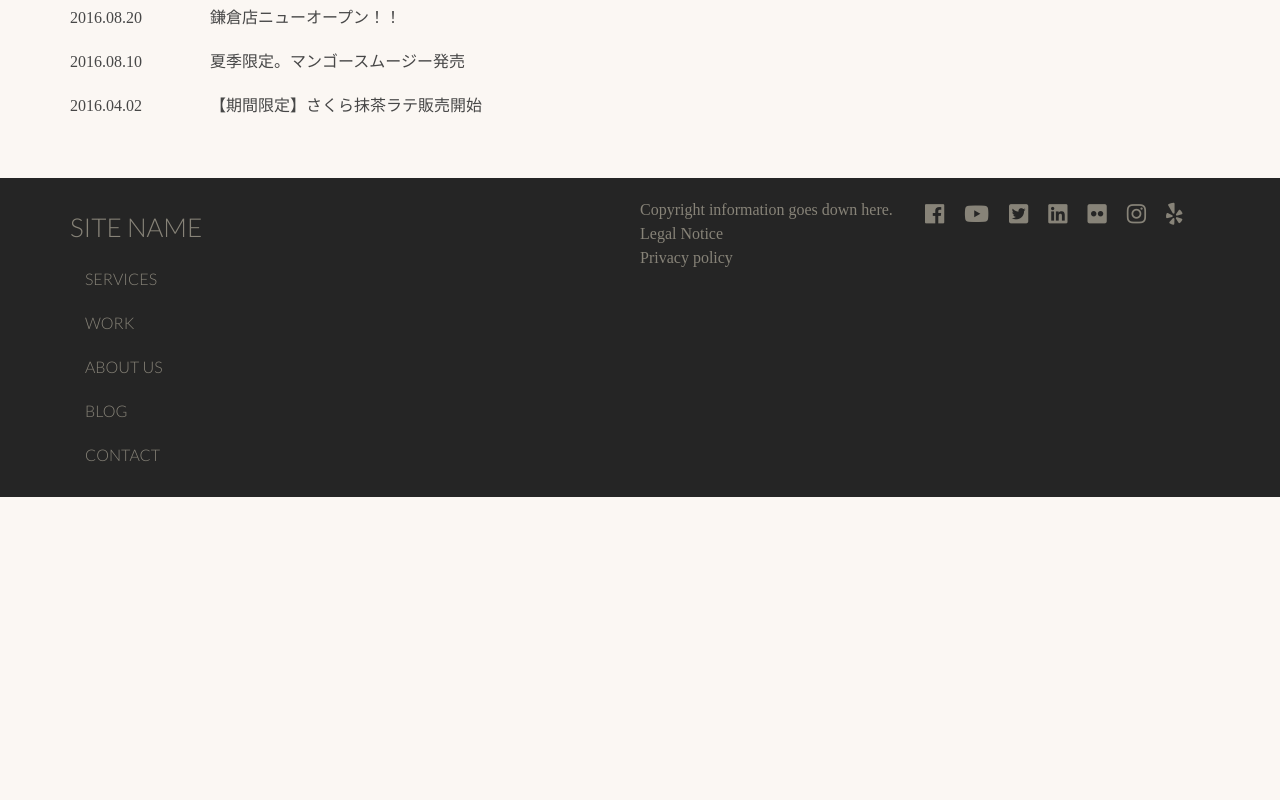
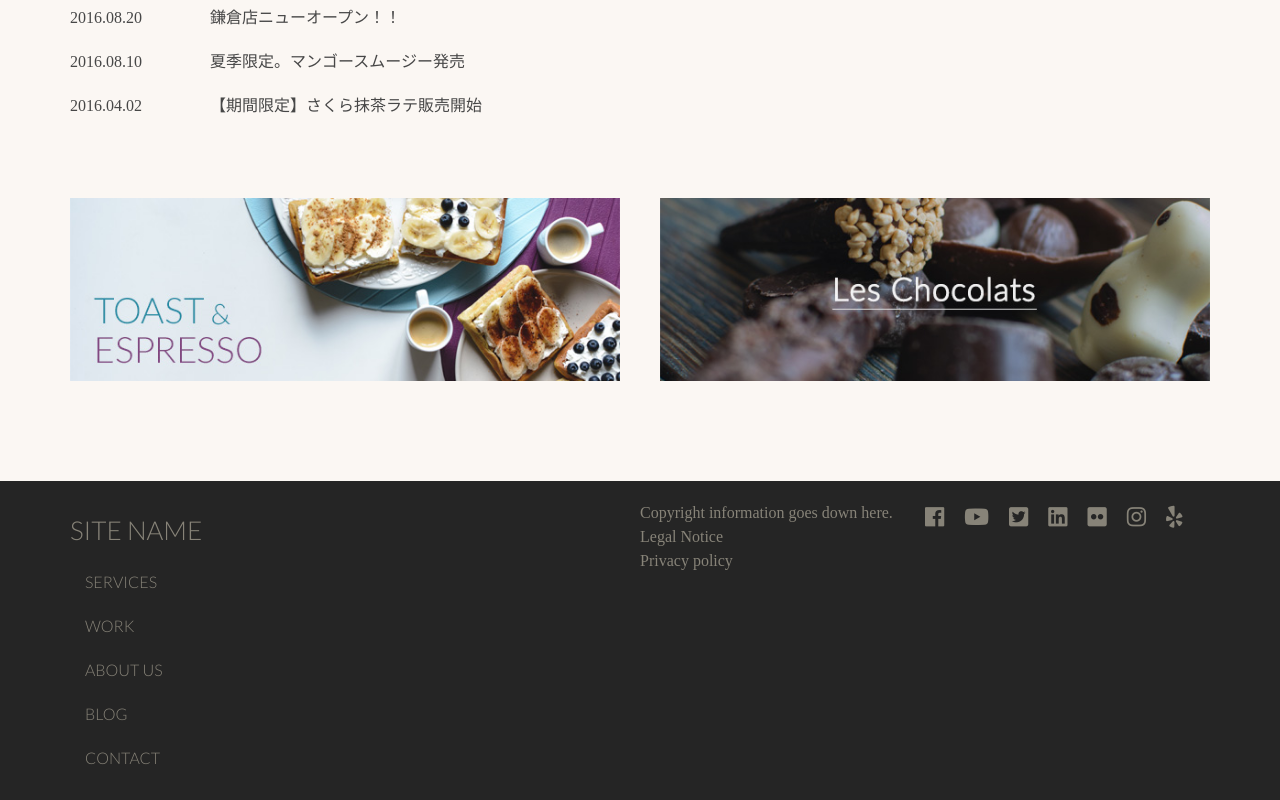
Before and after one commit to retas-seven/sass_practice, a website: page index.html in a window 1280 px wide. Shown: the part 1749-2549 px from the top of the page. Before the commit the page ends 2246 px from the top, so only its background shows below. Drawn offline with Linux system fonts and the light colour scheme.

Commit message:
バナーを追加

```diff
--- a/index.html
+++ b/index.html
@@ -160,6 +160,18 @@
                 </ol>
             </section>
 
+            <!-- バナー -->
+            <div class="l-column u-mt60px u-mb100px">
+                <div class="l-row">
+                    <a href="#" class="l-halfColumn">
+                        <img src="./resources/images/top/top_banner_1.jpg" class="l-fitImg" alt="Dummy banner">
+                    </a>
+                    <a href="#" class="l-halfColumn">
+                        <img src="./resources/images/top/top_banner_2.jpg" class="l-fitImg" alt="Dummy banner">
+                    </a>
+                </div>
+            </div>
+
             <!-- フッタ -->
             <footer class="Footer">
                 <div class="l-row l-column">
--- a/sass/components/parts/_layouts.scss
+++ b/sass/components/parts/_layouts.scss
@@ -42,3 +42,8 @@
     margin: 0;
     padding: 0;
 }
+
+.l-fitImg {
+    max-width: 100%;
+    max-height: 100%;
+}
--- a/sass/main.scss
+++ b/sass/main.scss
@@ -55,3 +55,8 @@
 // Pages
 // ===========================
 @import "./pages/index";
+
+// ===========================
+// Utils
+// ===========================
+@import "./utils/arrangements";
--- /dev/null
+++ b/sass/utils/_arrangements.scss
@@ -0,0 +1,9 @@
+@charset 'utf-8';
+
+.u-mt60px {
+    margin-top: 60px;
+}
+
+.u-mb100px {
+    margin-bottom: 100px;
+}
```
Also changed, not shown: resources/css/main.css, resources/images/top/top_banner_1.jpg (added), resources/images/top/top_banner_2.jpg (added).
